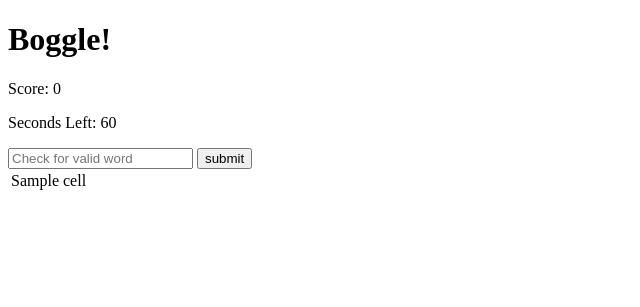
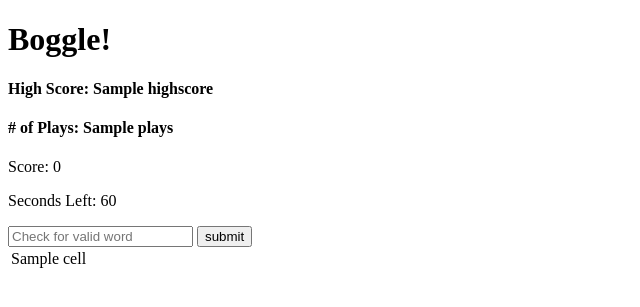
Before and after one commit to agutiernc/sbprojects, a Flask app: template unit19/flask-boggle/templates/index.html in a window 1280 px wide. Shown: the top 307 px of the page, without its empty margins (0-640 px from the left). Run offline with Flask 2, Linux system fonts and the light colour scheme; the template is opened without the code that fills it: most values are stand-ins (such as "Sample title", 1, 10 or a date in 2020); parts of the project's set-up code (start-up, migrations or seed data) failed here and were passed over.

Commit message:
boggle: step 6 - stats

```diff
--- a/unit19/flask-boggle/app.py
+++ b/unit19/flask-boggle/app.py
@@ -14,7 +14,10 @@ def main_page():
     board = boggle_game.make_board()
     session['board'] = board
 
-    return render_template('index.html', board=board)
+    high_score = session.get('high_score', 0)
+    plays = session.get('plays', 0)
+
+    return render_template('index.html', board=board, highscore=high_score, plays=plays)
 
 @app.route('/verify')
 def check_word():
@@ -29,3 +32,19 @@ def check_word():
 
     # return render_template('test.html', word=word, board=board, response=response)
     return jsonify({'result': response})
+
+@app.route('/score', methods=['POST'])
+def post_score():
+    '''Get score. Also, update high score and number of plays'''
+
+    score = request.json['score']
+    high_score = session.get('high_score', 0)
+    plays = session.get('plays', 0)
+
+    session['plays'] = plays + 1
+    session['high_score'] = max(score, high_score)
+
+    print('score: ', score)
+    print('high score: ', high_score)
+
+    return jsonify(record=score > high_score)
--- a/unit19/flask-boggle/static/boggle.js
+++ b/unit19/flask-boggle/static/boggle.js
@@ -10,9 +10,9 @@ async function handleSubmit(evt) {
   }
 
   const $word = $('.word')
-
   let word = $word.val()
 
+  // check if word is valid from the server
   const res = await axios.get("/verify", { params: { word: word }});
 
   if (res.data.result === 'not-word') {
@@ -25,7 +25,7 @@ async function handleSubmit(evt) {
     scoreGame(word)
   }
 
-  $word.val('').focus()
+  $word.val('').focus() // clear input and add focus
 }
 
 $('.verify-word').on('submit', handleSubmit)
@@ -34,7 +34,7 @@ $('.verify-word').on('submit', handleSubmit)
 const $msg = $('.msg').hide()
 
 function showMessage(word, message) {
-  return $msg.text(`${word} ${message}`).show().delay(2000).fadeOut('slow')
+  return $msg.text(`${word} ${message}`).show().delay(3000).fadeOut('slow')
 }
 
 function scoreGame(word) {
@@ -53,6 +53,8 @@ function countDown() {
 
       $('.timer').text('Times up!')
       $('.verify-word :input').prop('disabled', true)
+
+      gameTracker()
     } else {
       startTimer = true
 
@@ -63,3 +65,16 @@ function countDown() {
     seconds -= 1
   }, 1000)
 }
+
+async function gameTracker() {
+  const res = await axios.post('/score', { score: score })
+
+  if (res.data.record) {
+    // display new high score if player achieves it
+    $('.high-score').text(`High Score: ${score}`)
+
+    return showMessage(score, 'is a New Record!')
+  } else {
+    return showMessage(score, 'is the Final Score!')
+  }
+}
--- a/unit19/flask-boggle/templates/index.html
+++ b/unit19/flask-boggle/templates/index.html
@@ -20,6 +20,9 @@
 
     <!-- display score -->
     <div class="score-container">
+      <h4 class="high-score">High Score: {{ highscore }}</h3>
+      <h4># of Plays: {{ plays }}</h4>
+
       <p>Score: <span class="score">0</span></p>
       <p>Seconds Left: <span class="timer">60</span></p>
     </div>
```
